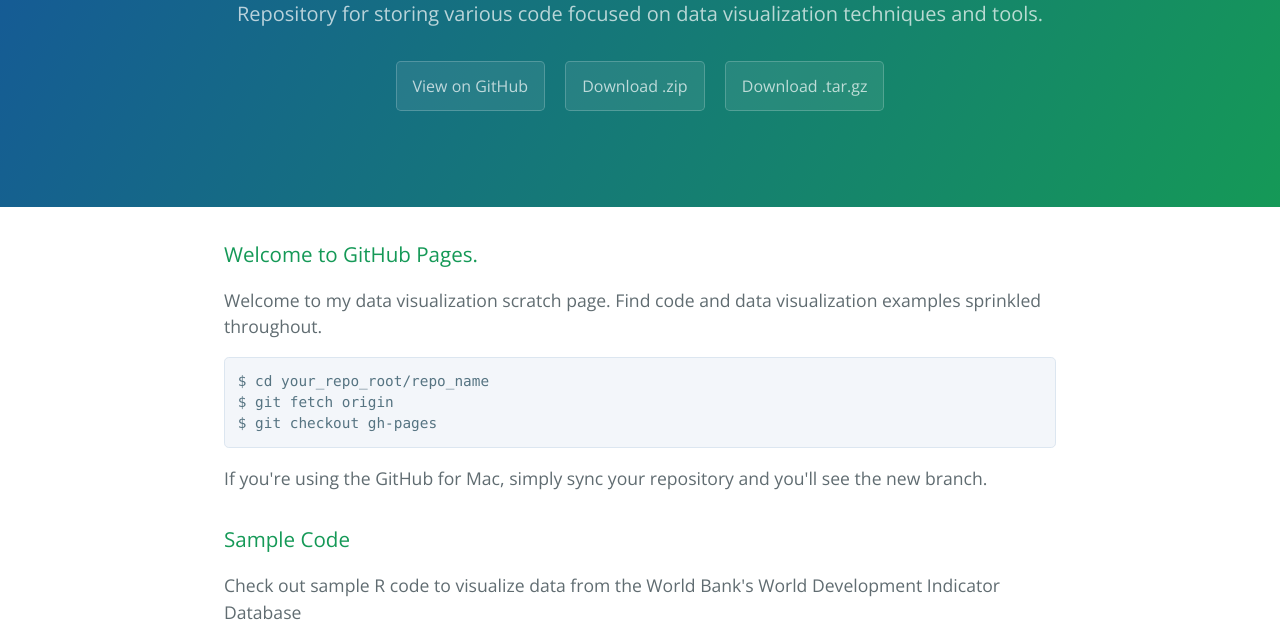
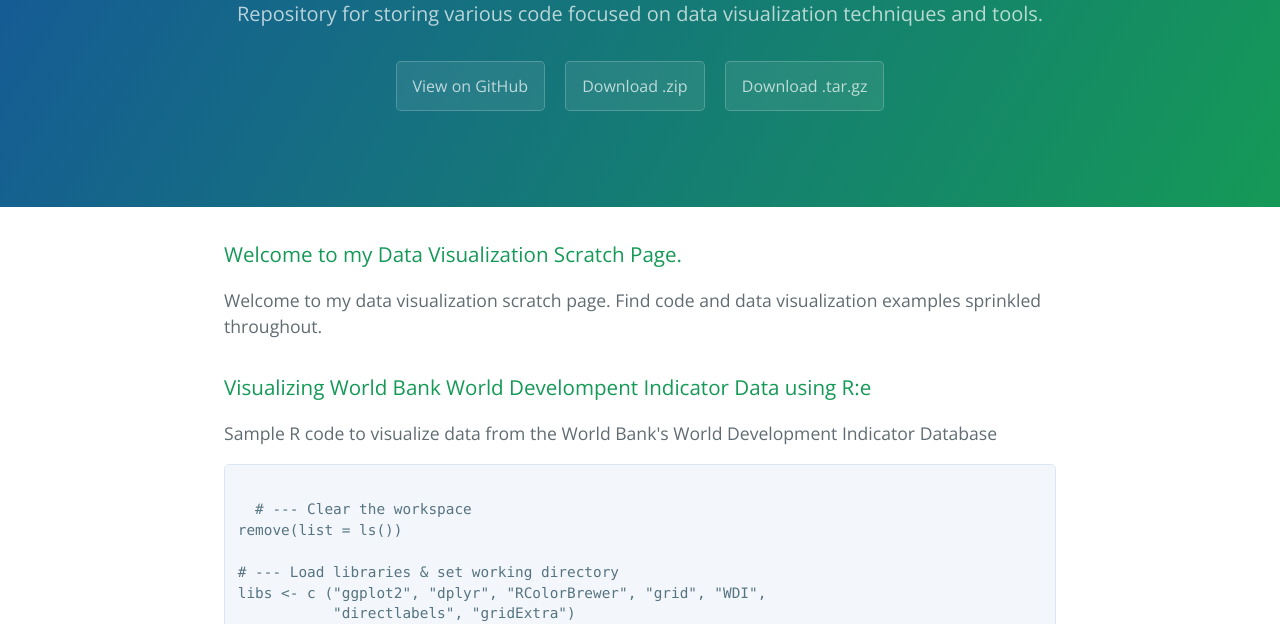
Before and after one commit to tessam30/DataVizPractice, a plain HTML site: page index.html in a window 1280 px wide. Shown: the part 176-800 px from the top of the page. Drawn offline with nearby package versions, Linux system fonts and the light colour scheme.

Commit message:
Update index.html

```diff
--- a/index.html
+++ b/index.html
@@ -20,21 +20,14 @@
 
     <section class="main-content">
       <h3>
-<a id="welcome-to-github-pages" class="anchor" href="#welcome-to-github-pages" aria-hidden="true"><span class="octicon octicon-link"></span></a>Welcome to GitHub Pages.</h3>
+<a id="welcome-to-github-pages" class="anchor" href="#welcome-to-github-pages" aria-hidden="true"><span class="octicon octicon-link"></span></a>Welcome to my Data Visualization Scratch Page.</h3>
 
 <p>Welcome to my data visualization scratch page. Find code and data visualization examples sprinkled throughout.</p>
 
-<pre><code>$ cd your_repo_root/repo_name
-$ git fetch origin
-$ git checkout gh-pages
-</code></pre>
+<h3>
+<a id="designer-templates" class="anchor" href="#designer-templates" aria-hidden="true"><span class="octicon octicon-link"></span></a>Visualizing World Bank World Develompent Indicator Data using R:e</h3>
 
-<p>If you're using the GitHub for Mac, simply sync your repository and you'll see the new branch.</p>
-
-<h3>
-<a id="designer-templates" class="anchor" href="#designer-templates" aria-hidden="true"><span class="octicon octicon-link"></span></a>Sample Code</h3>
-
-<p>Check out sample R code to visualize data from the World Bank's World Development Indicator Database</p>
+<p>Sample R code to visualize data from the World Bank's World Development Indicator Database</p>
 
 <pre><code>
   # --- Clear the workspace
@@ -69,7 +62,6 @@ fd <- filter(d, iso3c == "EAP" | iso3c == "ECA" | iso3c == "LAC" |
           iso3c == "MNA" | iso3c == "SSA" | iso3c == "SAS") %>%
           arrange(country, year)
 
-
 # --- Create a unique id for each region
 fd$id <- c(as.factor(fd$country))
 
@@ -80,7 +72,6 @@ dgrayL 	<- c("#565A5C")
 lblueL 	<- c("#7090B7")
 dblueL 	<- c("#003359")
 lgrayL	<- c("#CECFCB")
-
 
 # --- First basic plot of data using paths and points
 pf <- ggplot(fd, aes(y = SP.URB.TOTL.IN.ZS, x = year, colour = country)) + #define basic plot
@@ -124,11 +115,13 @@ g <- arrangeGrob(pp, sub = textGrob("Source: World Bank World Development Indica
 
 </code></pre>
 
+<p>The above code produces the following graphic:</p>
+
 
 <h3>
 <a id="rather-drive-stick" class="anchor" href="#rather-drive-stick" aria-hidden="true"><span class="octicon octicon-link"></span></a>Rather Drive Stick?</h3>
 
-<p> </p>
+<p>![alt text](https://cloud.githubusercontent.com/assets/5873344/6999406/e60e4fcc-dbd7-11e4-8653-f6e1c5920329.png "Urbanization 1960-2011") </p>
 
 <h3>
 <a id="authors-and-contributors" class="anchor" href="#authors-and-contributors" aria-hidden="true"><span class="octicon octicon-link"></span></a>Authors and Contributors</h3>
```
